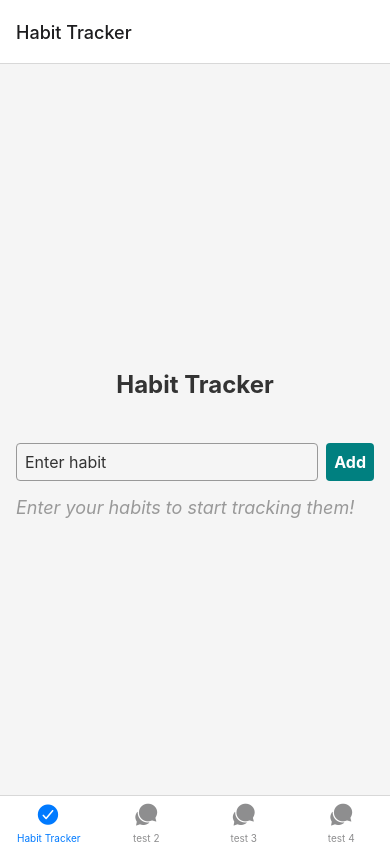
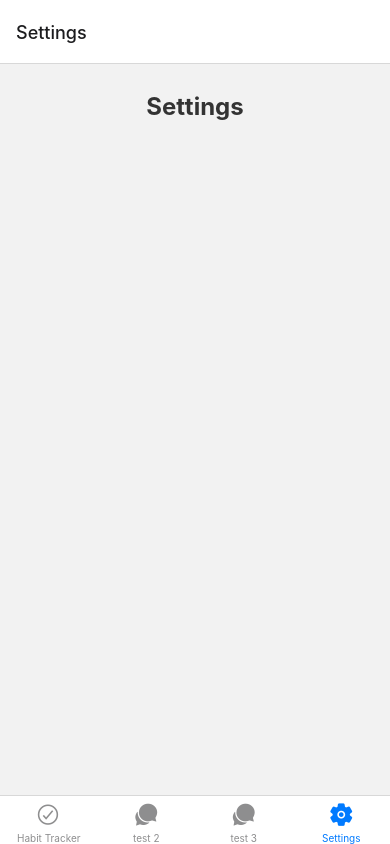
Before and after one commit to allanBlackmar/habitz, a React Native app: screen /Settings in a window 390 px wide. Built offline with nearby package versions, Linux system fonts and the light colour scheme.

Commit message:
habitz-4: add SettingsScreen.js

```diff
--- a/App.js
+++ b/App.js
@@ -1,8 +1,9 @@
 import React from 'react';
-import { createBottomTabNavigator } from '@react-navigation/bottom-tabs';
-import { NavigationContainer } from '@react-navigation/native';
+import {createBottomTabNavigator} from '@react-navigation/bottom-tabs';
+import {NavigationContainer} from '@react-navigation/native';
 import HabitTrackerScreen from './src/screens/HabitTrackerScreen';
-import Ionicons, { IoniconsGlyphs } from "react-native-vector-icons/Ionicons";
+import Ionicons, {IoniconsGlyphs} from "react-native-vector-icons/Ionicons";
+import SettingsScreen from "./src/screens/SettingsScreen";
 
 const Tab = createBottomTabNavigator();
 
@@ -10,8 +11,8 @@ export default function App() {
     return (
         <NavigationContainer>
             <Tab.Navigator
-                screenOptions={({ route }) => ({
-                    tabBarIcon: ({ focused, color, size }) => {
+                screenOptions={({route}) => ({
+                    tabBarIcon: ({focused, color, size}) => {
                         let iconName;
 
                         if (route.name === 'Habit Tracker') {
@@ -20,18 +21,18 @@ export default function App() {
                             iconName = focused ? 'chatbubbles-sharp' : 'chatbubbles-sharp';
                         } else if (route.name === 'test 3') {
                             iconName = focused ? 'chatbubbles-sharp' : 'chatbubbles-sharp';
-                        } else if (route.name === 'test 4') {
-                            iconName = focused ? 'chatbubbles-sharp' : 'chatbubbles-sharp';
+                        } else if (route.name === 'Settings') {
+                            iconName = focused ? 'settings' : 'settings-outline';
                         }
 
-                        return <Ionicons name={iconName} size={size} color={color} />;
+                        return <Ionicons name={iconName} size={size} color={color}/>;
                     },
                 })}
             >
-                <Tab.Screen name="Habit Tracker" component={HabitTrackerScreen} />
-                <Tab.Screen name="test 2" component={HabitTrackerScreen} />
-                <Tab.Screen name="test 3" component={HabitTrackerScreen} />
-                <Tab.Screen name="test 4" component={HabitTrackerScreen} />
+                <Tab.Screen name="Habit Tracker" component={HabitTrackerScreen}/>
+                <Tab.Screen name="test 2" component={HabitTrackerScreen}/>
+                <Tab.Screen name="test 3" component={HabitTrackerScreen}/>
+                <Tab.Screen name="Settings" component={SettingsScreen}/>
                 {/* Add more screens and icons as needed */}
             </Tab.Navigator>
         </NavigationContainer>
--- /dev/null
+++ b/src/screens/SettingsScreen.js
@@ -0,0 +1,26 @@
+import React, { useState } from 'react';
+import { View, TextInput, TouchableOpacity, KeyboardAvoidingView, Text } from 'react-native';
+import HabitList from '../components/habitTracker/HabitList';
+import styles from '../../styles';
+import {
+    addHabit,
+    removeHabit,
+    editHabit,
+    saveEditedHabit,
+    markHabitCompleted,
+} from '../actions/habitTracker/HabitActions';
+
+const SettingsScreen = () => {
+    const [habits, setHabits] = useState([]);
+    const [newHabit, setNewHabit] = useState('');
+    const [editingHabitId, setEditingHabitId] = useState(null);
+    const [editedHabitName, setEditedHabitName] = useState('');
+
+    return (
+        <View style={styles.titleContainer}>
+            <Text style={styles.title}>Settings</Text>
+        </View>
+    );
+};
+
+export default SettingsScreen;
```
